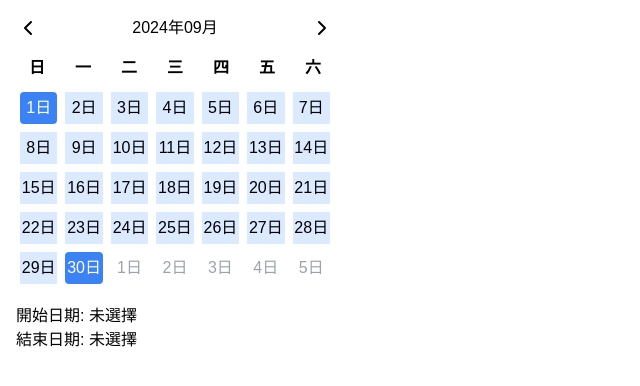
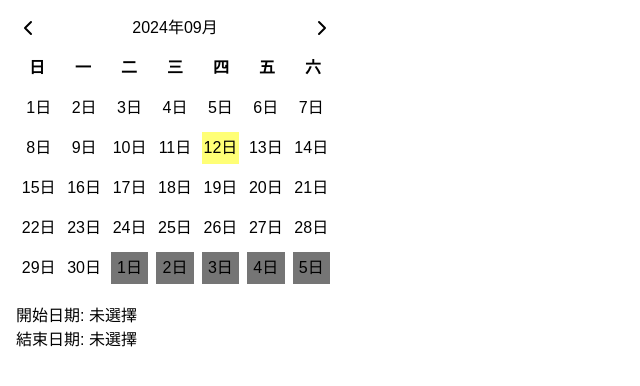
Before and after one commit to evan17458/datePicekHomeWork, a Next.js app: page / in a window 1280 px wide. Shown: the top 386 px of the page, without its empty margins (0-640 px from the left). Built offline with nearby package versions, Linux system fonts and the light colour scheme.

Commit message:
增加日期狀態

```diff
--- a/app/page.js
+++ b/app/page.js
@@ -5,7 +5,6 @@ import {
   addMonths,
   startOfMonth,
   endOfMonth,
-  eachDayOfInterval,
   isSameMonth,
   isSameDay,
   isAfter,
@@ -18,6 +17,15 @@ const DateRangePicker = () => {
   const [currentMonth, setCurrentMonth] = useState(new Date());
   const [startDate, setStartDate] = useState(null);
   const [endDate, setEndDate] = useState(null);
+
+  // 日期狀態對象
+  const dayState = {
+    default: "white",
+    hover: "#a6e6e6",
+    today: "#ffff76",
+    active: "#006edc",
+    nonCurrentMonth: "#757575",
+  };
 
   const onDateClick = (day) => {
     if (!startDate || (startDate && endDate)) {
@@ -34,34 +42,41 @@ const DateRangePicker = () => {
   const renderDays = () => {
     const monthStart = startOfMonth(currentMonth);
     const monthEnd = endOfMonth(monthStart);
-    const startDate = startOfMonth(monthStart);
-    const endDate = endOfMonth(monthEnd);
+    const startDay = startOfMonth(monthStart);
+    const endDay = endOfMonth(monthEnd);
 
     const dateFormat = "d";
     const rows = [];
 
     let days = [];
-    let day = startDate;
+    let day = startDay;
     let formattedDate = "";
 
-    while (day <= endDate) {
+    while (day <= endDay) {
       for (let i = 0; i < 7; i++) {
         formattedDate = format(day, dateFormat);
         const cloneDay = day;
+        const isToday = isSameDay(day, new Date());
+        const isSelected =
+          (startDate && isSameDay(day, startDate)) ||
+          (endDate && isSameDay(day, endDate));
+        const isInRange =
+          startDate &&
+          endDate &&
+          isAfter(day, startDate) &&
+          isBefore(day, endDate);
+        const isCurrentMonth = isSameMonth(day, monthStart);
+
+        let backgroundColor = dayState.default;
+        if (!isCurrentMonth) backgroundColor = dayState.nonCurrentMonth;
+        if (isToday) backgroundColor = dayState.today;
+        if (isSelected) backgroundColor = dayState.active;
+        if (isInRange) backgroundColor = dayState.hover;
+
         days.push(
           <div
-            className={` w-[50px] py-1 m-1 text-center cursor-pointer ${
-              !isSameMonth(day, monthStart)
-                ? "text-gray-400"
-                : isSameDay(day, startDate) || isSameDay(day, endDate)
-                ? "bg-blue-500 text-white rounded"
-                : startDate &&
-                  endDate &&
-                  isAfter(day, startDate) &&
-                  isBefore(day, endDate)
-                ? "bg-blue-100"
-                : ""
-            }`}
+            className={`w-[50px] py-1 m-1 text-center cursor-pointer`}
+            style={{ backgroundColor }}
             key={day}
             onClick={() => onDateClick(cloneDay)}
           >
@@ -81,7 +96,7 @@ const DateRangePicker = () => {
   };
 
   return (
-    <div className="p-4 w-[350px] ">
+    <div className="p-4 w-[350px]">
       <div className="flex justify-between items-center mb-4">
         <ChevronLeft
           className="cursor-pointer"
```
